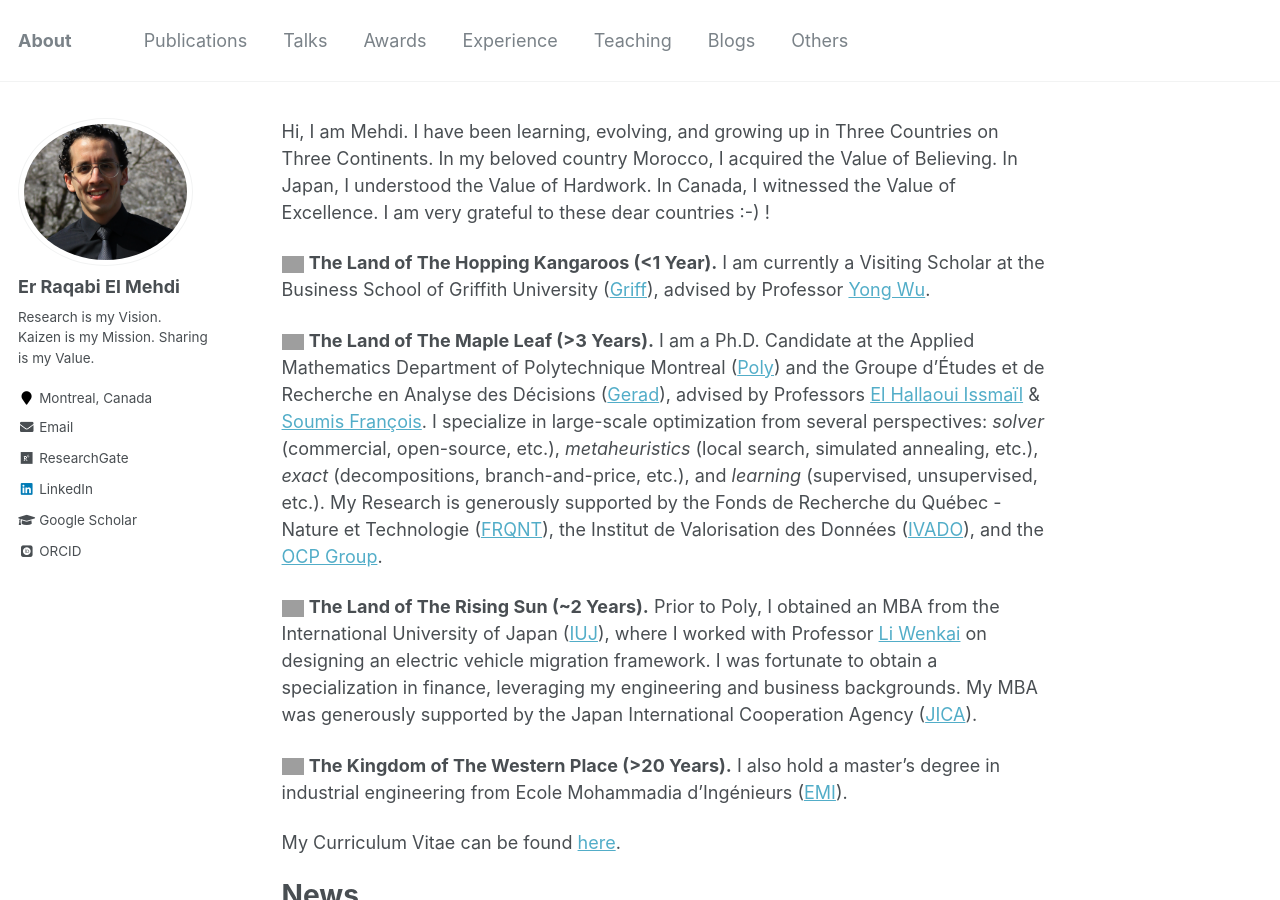
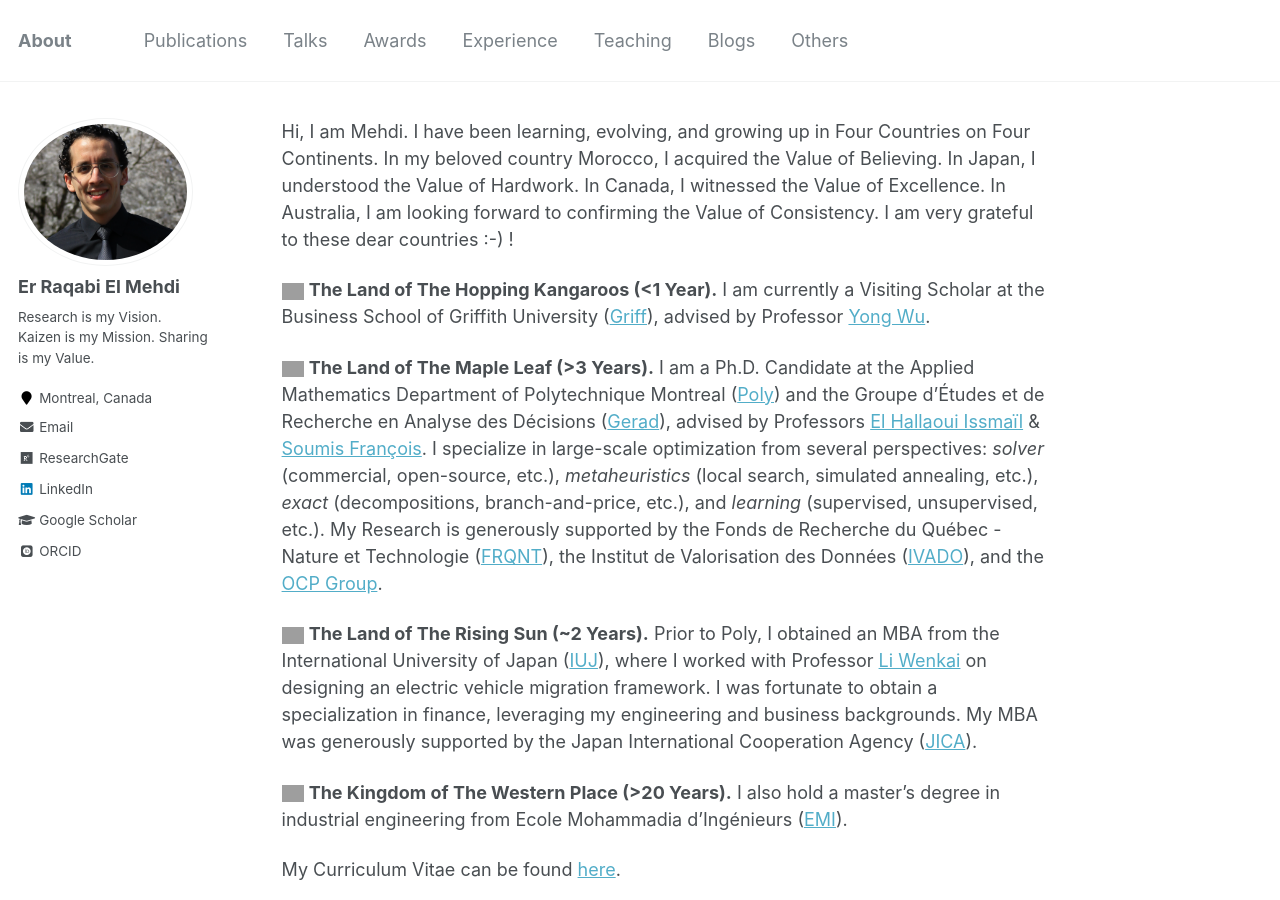
Before and after one commit to RqbMedi/rqbmedi.github.io, a Jekyll site: the page built from _pages/about.md, in a window 1280 px wide and 900 px high. Built offline with Jekyll 4.4.1, drawn with Linux system fonts in a browser that asks for light colours; some web fonts are replaced; grey boxes are pictures that could not be loaded.

Commit message:
Update about.md

```diff
--- a/_pages/about.md
+++ b/_pages/about.md
@@ -8,7 +8,7 @@ redirect_from:
   - /about.html
 ---
 
-Hi, I am Mehdi. I have been learning, evolving, and growing up in Three Countries on Three Continents. In my beloved country Morocco, I acquired the Value of Believing. In Japan, I understood the Value of Hardwork. In Canada, I witnessed the Value of Excellence. I am very grateful to these dear countries :-) !
+Hi, I am Mehdi. I have been learning, evolving, and growing up in Four Countries on Four Continents. In my beloved country Morocco, I acquired the Value of Believing. In Japan, I understood the Value of Hardwork. In Canada, I witnessed the Value of Excellence. In Australia, I am looking forward to confirming the Value of Consistency. I am very grateful to these dear countries :-) !
 
 [comment]: <> (Update: Four Countries on Four Continents. In Australia, I confirmed the Value of Consistency.)
 
```
Also changed, not shown: other parts of _pages/about.md (+0 -2 lines).
